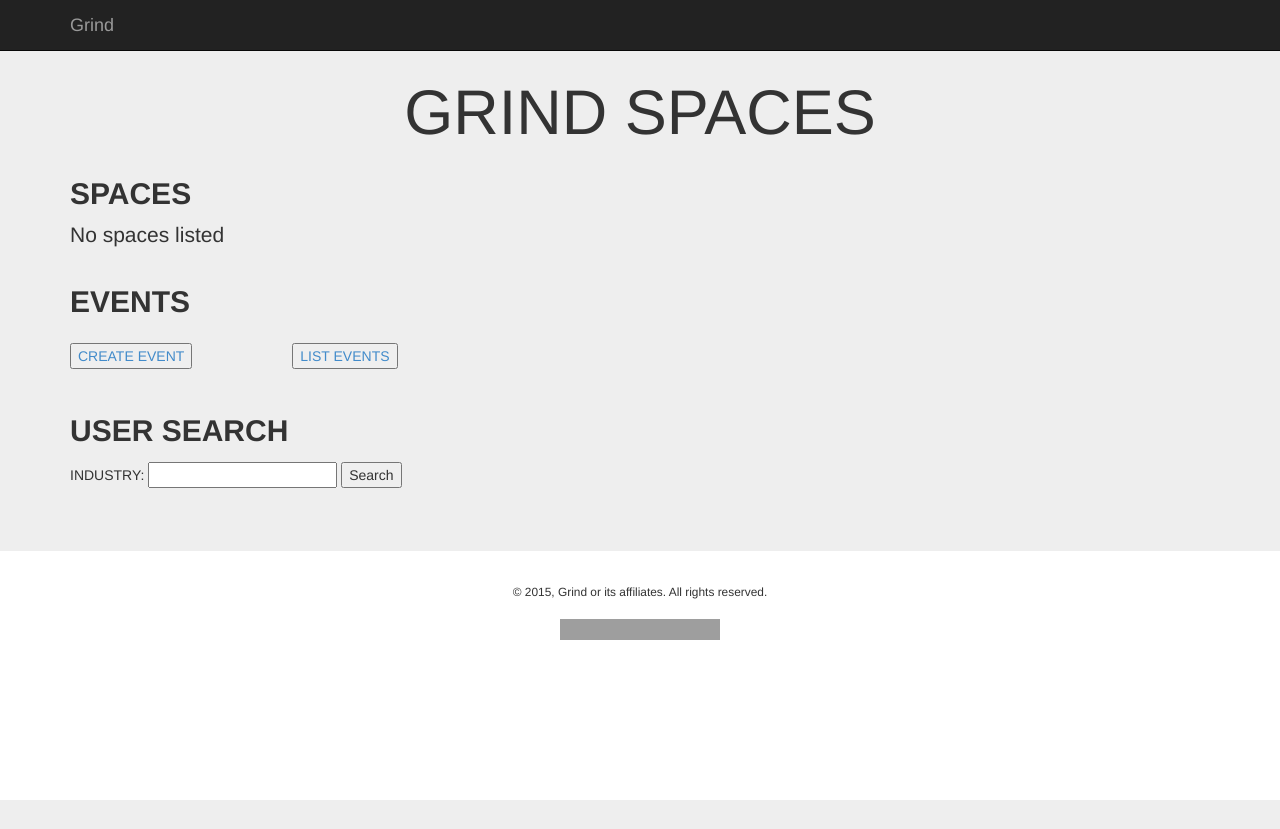
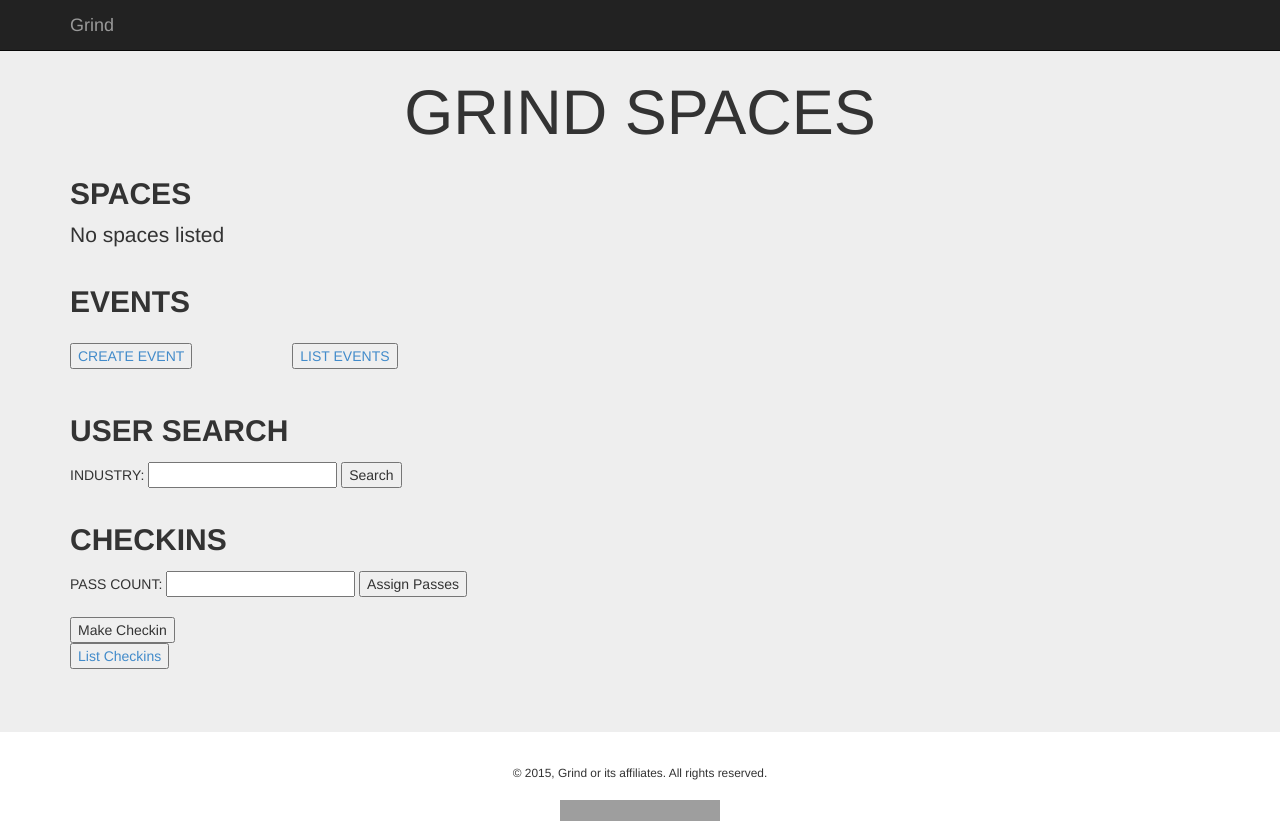
Before and after one commit to ashray-velapanur/grind_app_flask, a Flask app: template templates/grind.html in a window 1280 px wide. Before the commit the page ends 800 px from the top, so only its background shows below. Run offline with Flask 2, Linux system fonts and the light colour scheme; the template is opened without the code that fills it, so the values that code supplies are empty; some libraries are stand-ins or nearby versions; grey boxes are pictures that could not be loaded.

Commit message:
UI for assigning passes and checkin

```diff
--- a/application.py
+++ b/application.py
@@ -46,8 +46,8 @@
     ('/cobot/auth', cobot.auth_handler, ["GET"]),
     ('/cobot/callback', cobot.callback_handler, ["GET"]),
     ('/cobot/create_member', cobot.create_member_handler, ["GET"]),
-    ('/cobot/assign_pass', cobot.assign_pass_handler, ["GET"]),
-    ('/cobot/checkin', cobot.checkin_handler, ["GET"]),
+    ('/cobot/assign_pass', cobot.assign_pass_handler, ["POST"]),
+    ('/cobot/checkin', cobot.checkin_handler, ["POST"]),
     ('/cobot/all_checkins', cobot.all_checking_handler, ["GET"])
 ]
 
--- a/templates/grind.html
+++ b/templates/grind.html
@@ -82,6 +82,39 @@
             </p>
         </div>
       </div>
+      <div class="row">
+        <div class="col-md-6">
+            <h2><b>CHECKINS</b></h2>
+            <p>
+                <table>
+                    <tbody>
+                        <tr>
+                            <td>
+                                <form action="/cobot/assign_pass" method="post">
+                                    PASS COUNT: <input type="text" name="number">
+                                    <input type="submit" value="Assign Passes">
+                                </form>
+                            </td>
+                        </tr>
+                        <tr>
+                            <td>
+                                <form action="/cobot/checkin" method="post">
+                                    <br><input type="submit" value="Make Checkin">
+                                </form>
+                            </td>
+                        </tr>
+                        <tr>
+                            <td>
+                                <a href="/cobot/all_checkins">
+                                    <button> List Checkins </button>
+                                </a>
+                            </td>
+                        </tr>
+                    </tbody>
+                </table>
+            </p>
+        </div>
+      </div>
     </div>
 </div>
 {% endblock %}
```
Also changed, not shown: handlers/cobot.py (+5 -3 lines).
